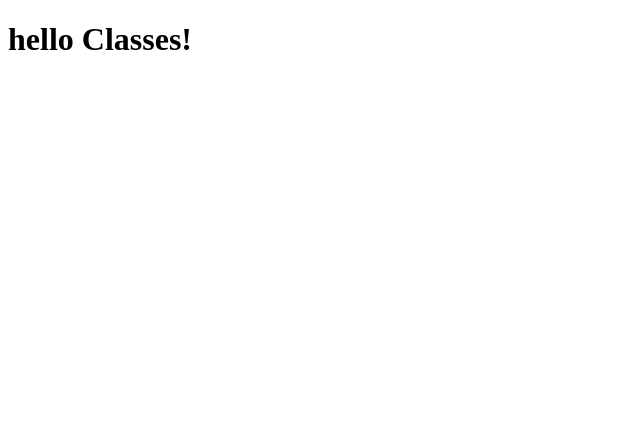
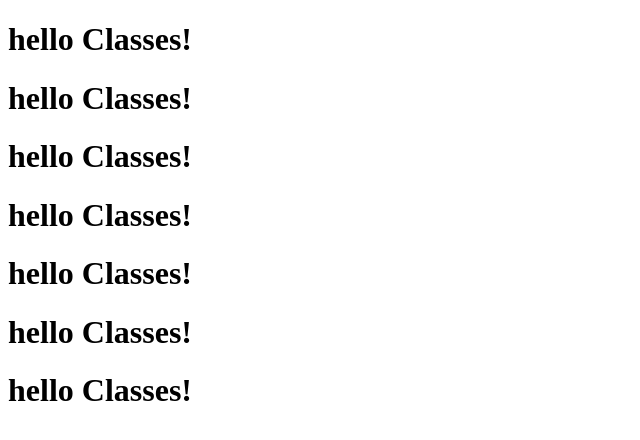
Before and after one commit to BSRINU1996/steveGjs, a plain HTML site: page clssses/classes.html in a window 1280 px wide. Shown: the whole page, without its empty margins (0-640 px from the left). Drawn offline with Linux system fonts and the light colour scheme.

Commit message:
testrakesh ignore1

```diff
--- a/clssses/classes.html
+++ b/clssses/classes.html
@@ -8,6 +8,12 @@
 </head>
 <body>
     <h1>hello Classes!</h1>
+    <h1>hello Classes!</h1>
+    <h1>hello Classes!</h1>
+    <h1>hello Classes!</h1>
+    <h1>hello Classes!</h1>
+    <h1>hello Classes!</h1>
+    <h1>hello Classes!</h1>
     <script src="classes.js"></script>
 </body>
 </html>
```
